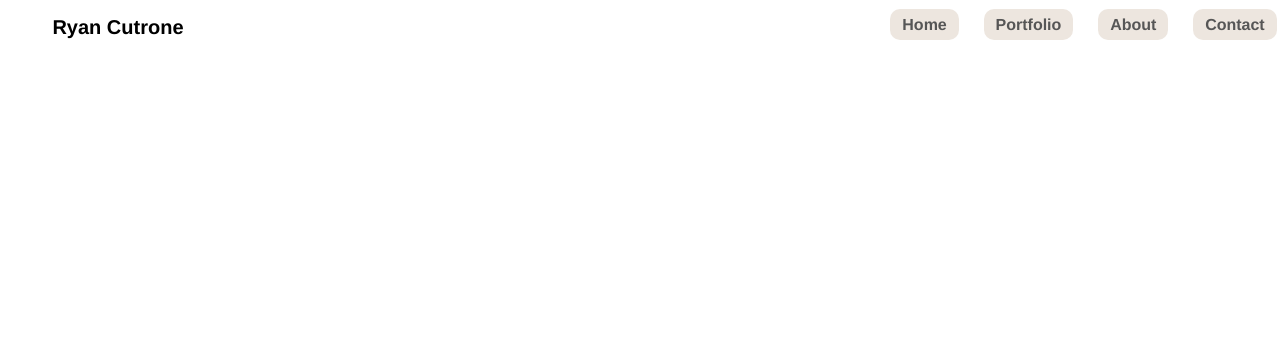
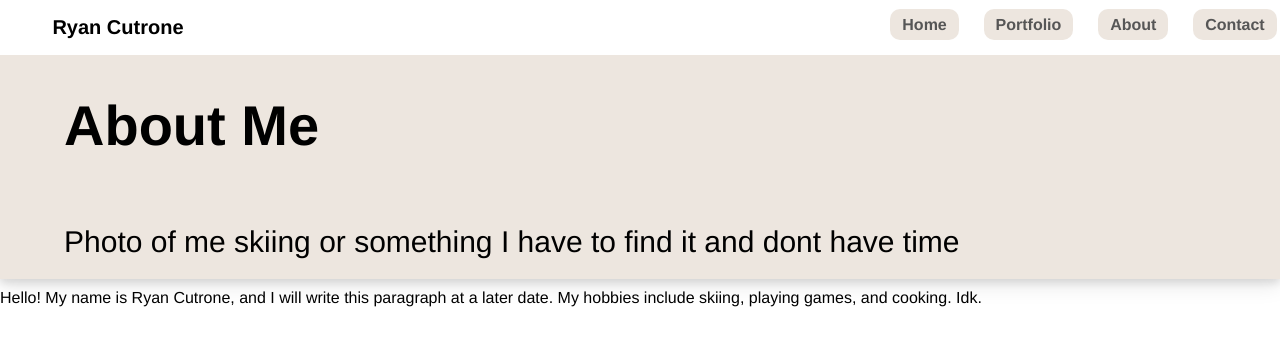
Before and after one commit to equanimityspace/equanimity-website, a plain HTML site: page about.html in a window 1280 px wide. Drawn offline with Linux system fonts and the light colour scheme.

Commit message:
write about.html

```diff
--- a/about.html
+++ b/about.html
@@ -19,5 +19,20 @@
         </ul>
       </nav>
     </header>
+
+    <div class="about">
+      <h1>About Me</h1>
+
+      <h3>
+        Photo of me skiing or something I have to find it and dont have time
+      </h3>
+
+      <p1>
+        Hello! My name is Ryan Cutrone, and I will write this paragraph at a
+        later date. My hobbies include skiing, playing games, and cooking. Idk.
+      </p1>
+    </div>
+
+    <script src="javascript.js"></script>
   </body>
 </html>
```
